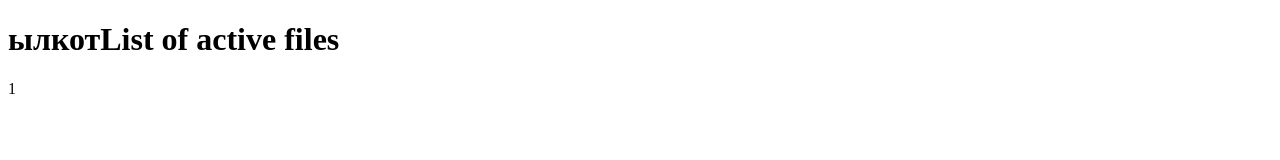
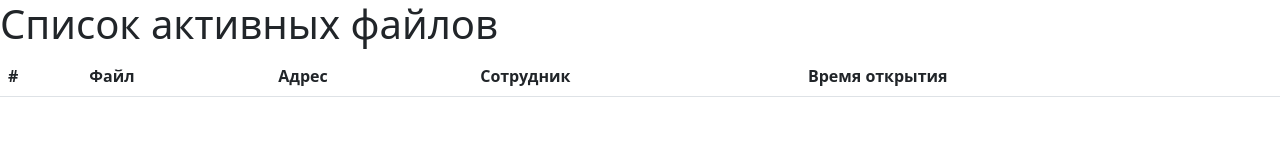
Before and after one commit to an-tonic/an-tonic.github.io, a plain HTML site: page index.html in a window 1280 px wide. Drawn offline with nearby package versions, Linux system fonts and the light colour scheme.

Commit message:
Bootstrap

```diff
--- a/index.html
+++ b/index.html
@@ -1,11 +1,33 @@
 <!DOCTYPE html>
-<html>
-<head>
-    <title>Online</title>
-</head>
-<body>
-<h1>ылкотList of active files</h1>
+<html lang="ru_RU">
+    <head>
+        <link href="https://cdn.jsdelivr.net/npm/bootstrap@5.2.0-beta1/dist/css/bootstrap.min.css" rel="stylesheet" integrity="sha384-0evHe/X+R7YkIZDRvuzKMRqM+OrBnVFBL6DOitfPri4tjfHxaWutUpFmBp4vmVor" crossorigin="anonymous">
+        <meta charset="utf-8"/>
+        <meta name="viewport" content="initial-scale=1, width=device-width">
+        <title>Online</title>
+    </head>
+    <body>
+    <h1 style="text-allign: center">Список активных файлов</h1>
 
-<p>1</p>
-</body>
+    <input type="hidden" >
+    <table class="table">
+        <thead>
+            <tr>
+                <th>#</th>
+                <th>Файл</th>
+                <th>Адрес</th>
+                <th>Сотрудник</th>
+                <th>Время открытия</th>
+            </tr>
+        </thead>
+        <tbody>
+
+        </tbody>
+
+
+    </table>
+
+
+
+    </body>
 </html>
```
Also changed, not shown: database.txt (added).
